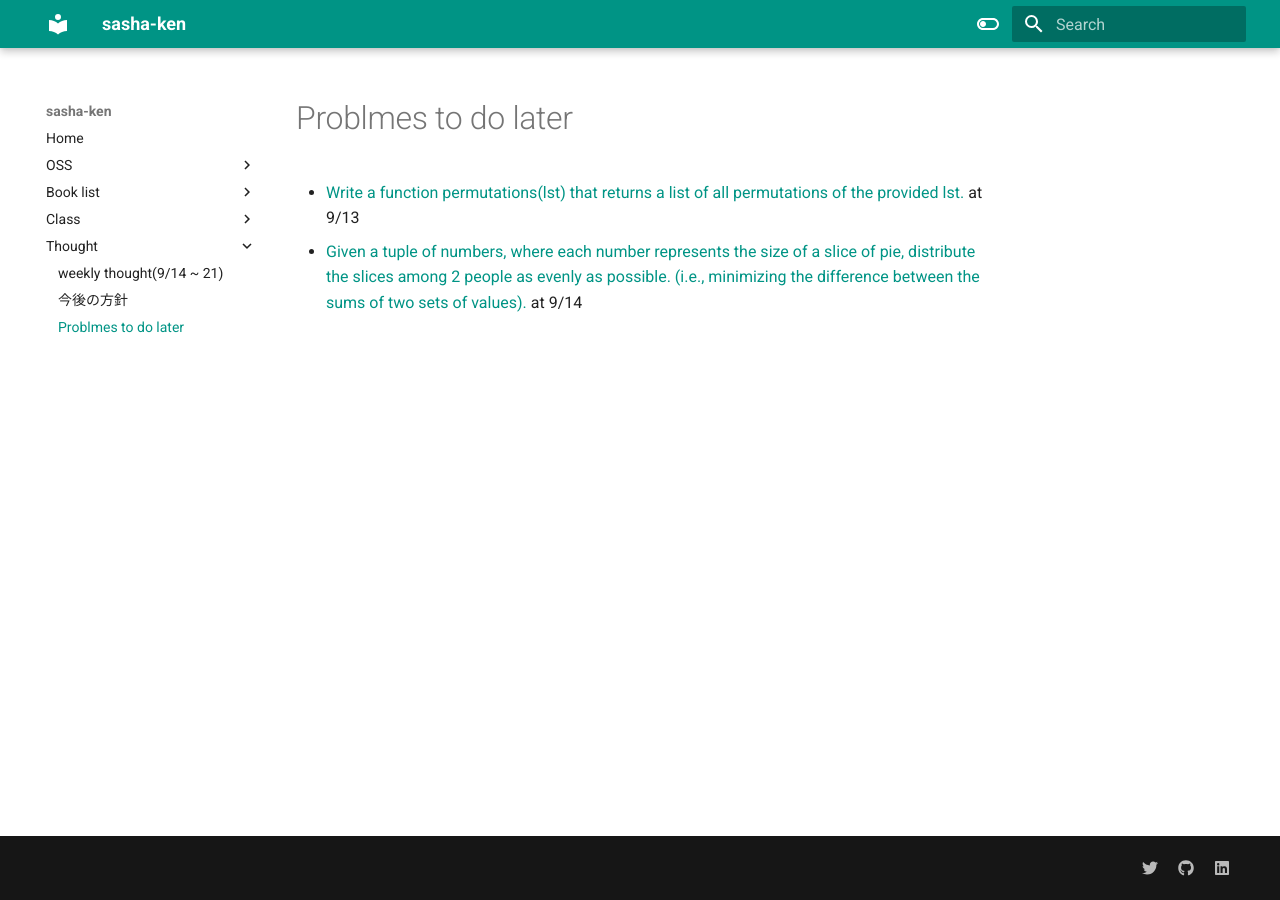
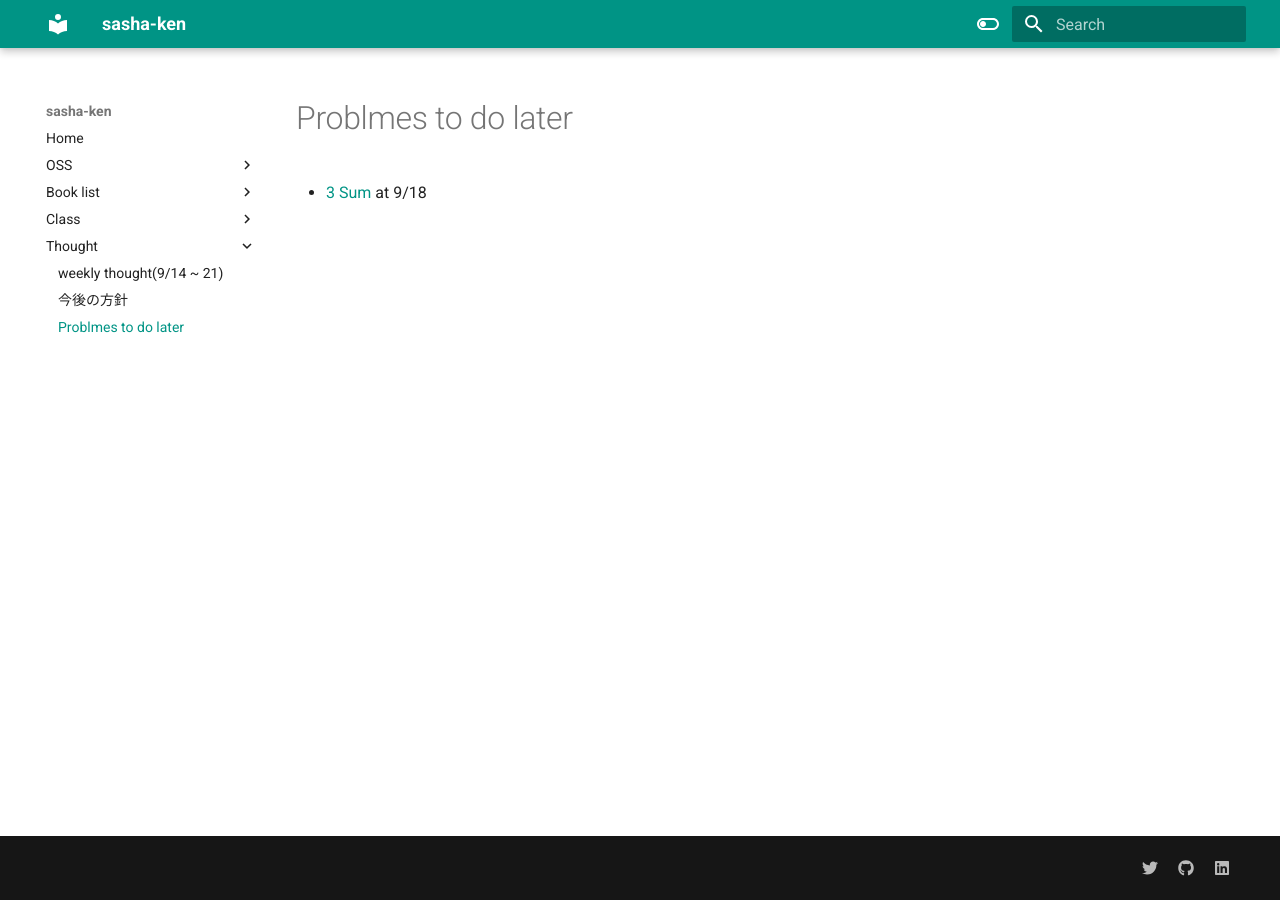
Before and after one commit to quinn-sasha/sasha-ken, an MkDocs documentation site: the page built from docs/thought/problems_to_do.md, in a window 1280 px wide. Built offline with MkDocs 1.6.1 and Material for MkDocs 9.7.7, drawn with Linux system fonts in a browser that asks for light colours.

Commit message:
Deleted 2 problems and add 1

```diff
--- a/docs/thought/problems_to_do.md
+++ b/docs/thought/problems_to_do.md
@@ -1,4 +1,3 @@
 # Problmes to do later
 
-- [Write a function permutations(lst) that returns a list of all permutations of the provided lst.](https://alvinwan.com/publications/abcSICP.pdf) at 9/13
-- [Given a tuple of numbers, where each number represents the size of a slice of pie, distribute the slices among 2 people as evenly as possible. (i.e., minimizing the difference between the sums of two sets of values).](https://alvinwan.com/publications/abcSICP.pdf) at 9/14
+- [3 Sum](https://leetcode.com/problems/3sum/description/) at 9/18
```
